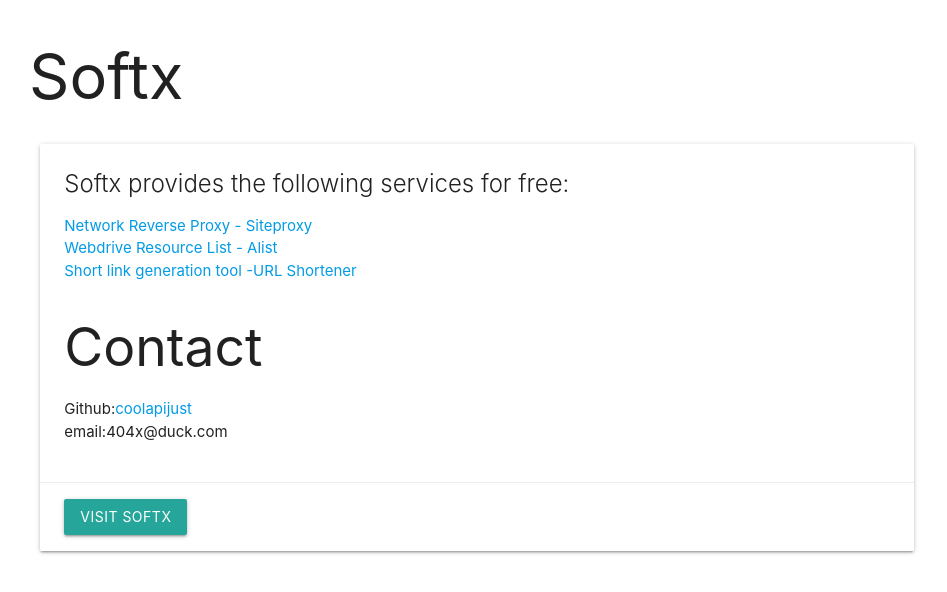
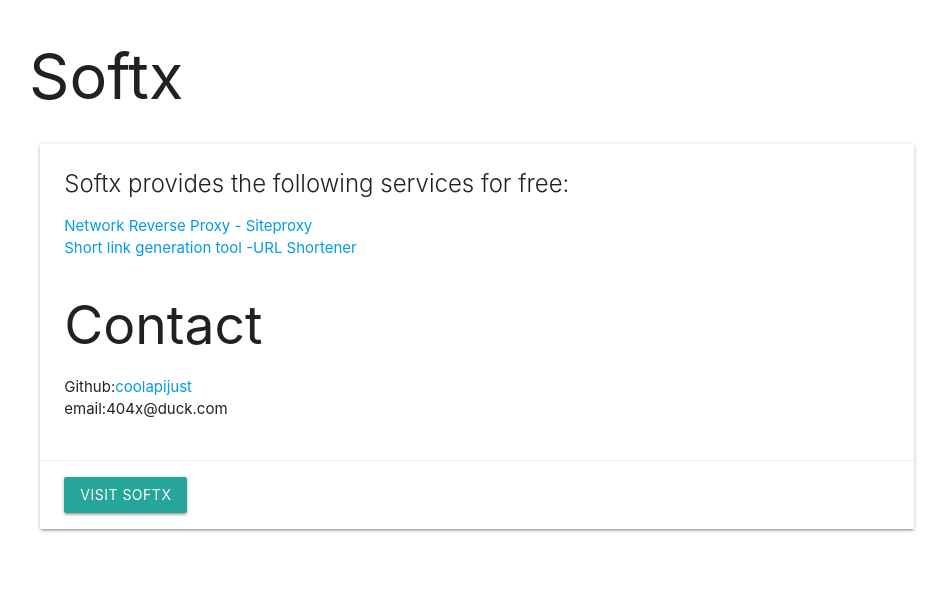
Before and after one commit to coolapijust/softx, a plain HTML site: page index.html in a window 1280 px wide. Shown: the whole page, without its empty margins (163-1110 px from the left). Drawn offline with nearby package versions, Linux system fonts and the light colour scheme.

Commit message:
Update index.html

```diff
--- a/index.html
+++ b/index.html
@@ -20,7 +20,6 @@
                         <span class="card-title">Softx provides the following services for free:</span>
                         <ul>
                             <li><a href="https://sp.bloga.eu.org">Network Reverse Proxy - Siteproxy</a></li>
-                            <li><a href="https://box.bloga.eu.org">Webdrive Resource List - Alist</a></li>
                             <li><a href="https://s.bloga.eu.org">Short link generation tool -URL Shortener</a></li>
                         </ul>
                         <h2>Contact</h2>
```
